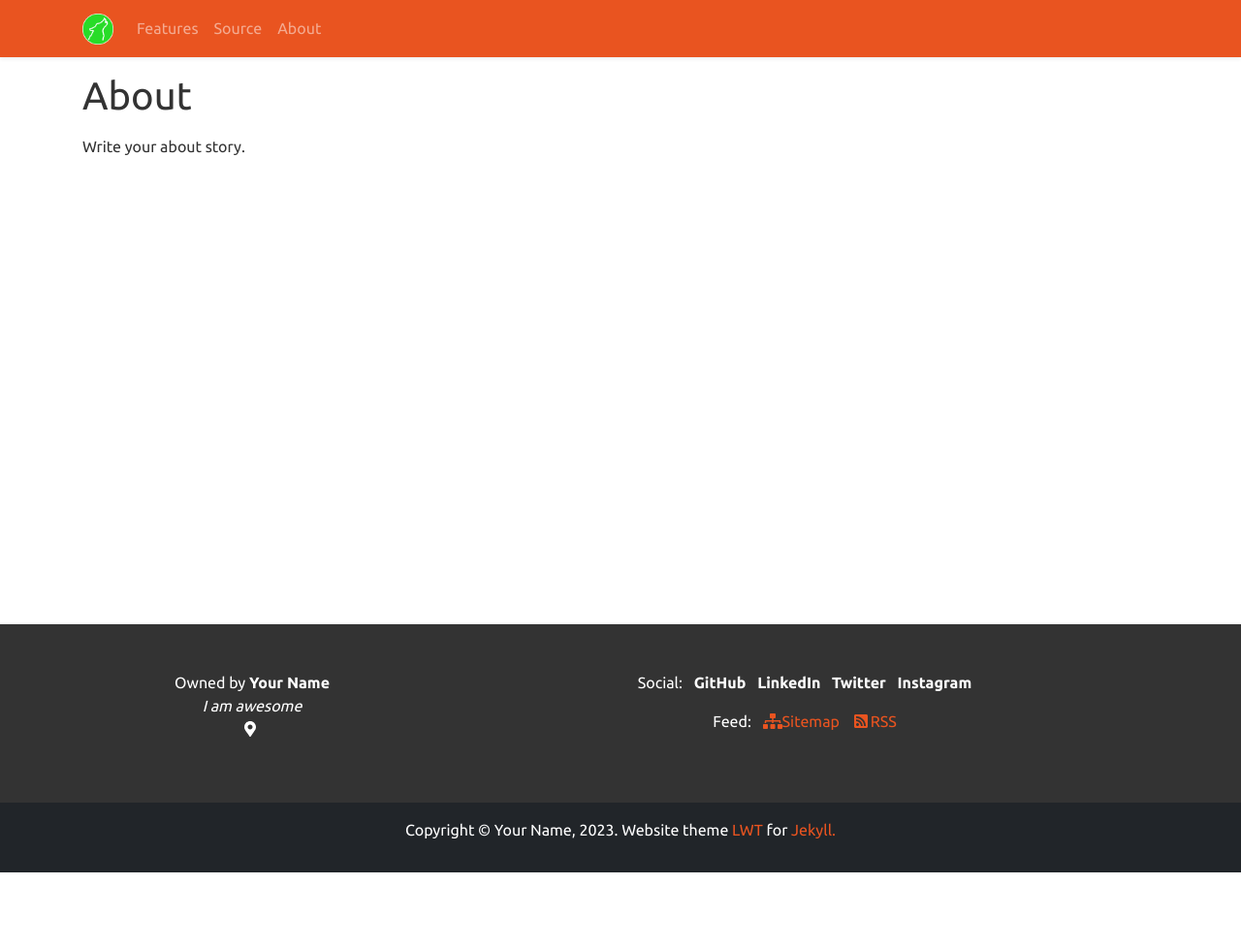
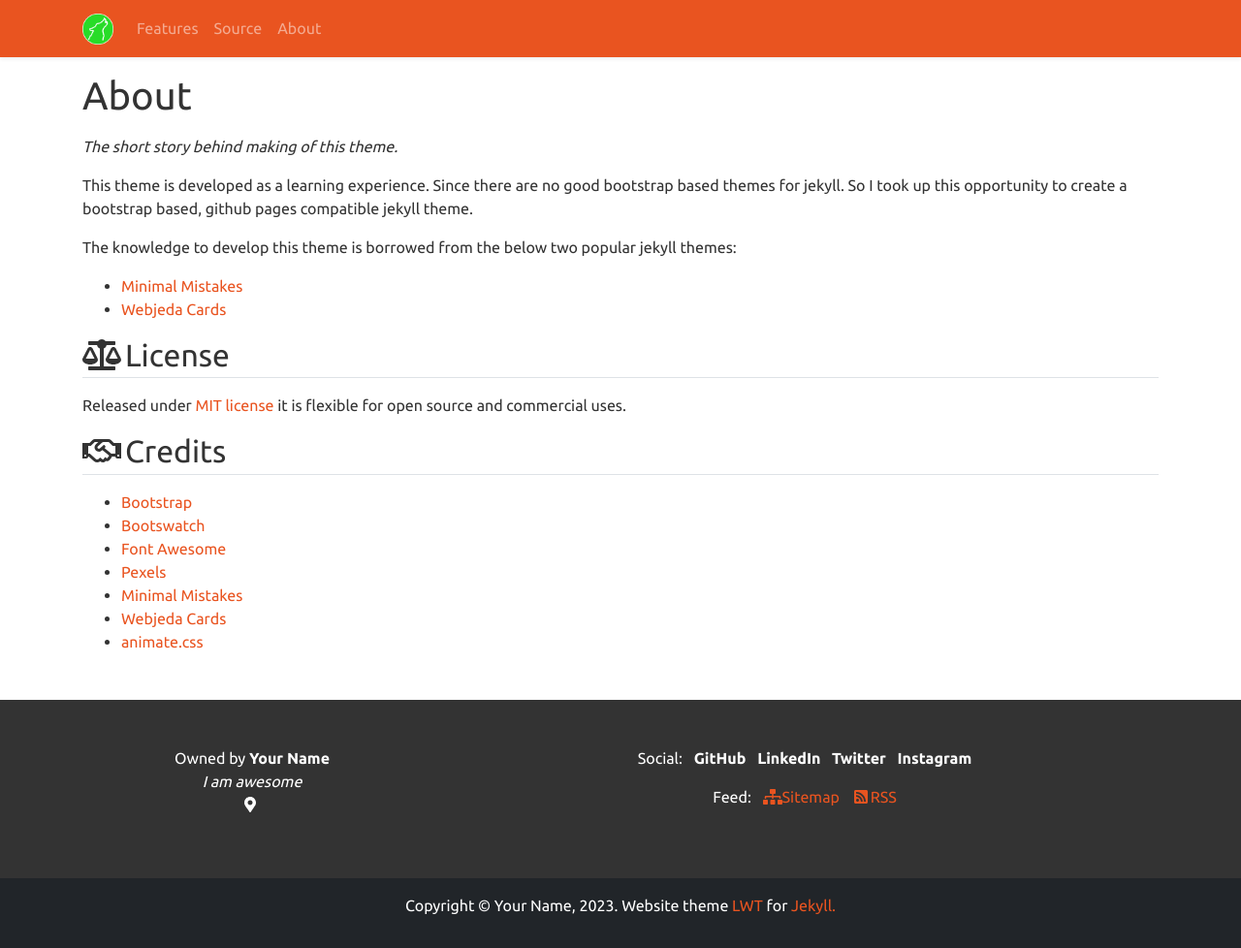
Before and after one commit to 0o9mVd5qF835M1C66LtB9iHQ1IrxpPPM7BXX33h/website, a Jekyll site: the page built from _pages/about.md, in a window 1280 px wide. Shown: the whole page at 97% size. Built offline with Jekyll 4.4.1, drawn with Linux system fonts in a browser that asks for light colours; before the commit the page ends 900 px from its top, so only the background shows below that.

Commit message:
Add files via upload

```diff
--- a/_pages/about.md
+++ b/_pages/about.md
@@ -4,4 +4,39 @@ title: "About"
 permalink: /about/
 ---
 
-Write your about story.
+_The short story behind making of this theme._
+
+This theme is developed as a learning experience.
+Since there are no good bootstrap based themes for jekyll.
+So I took up this opportunity to create a bootstrap based, github pages
+compatible jekyll theme.
+
+The knowledge to develop this theme is borrowed from the below two popular jekyll themes:
+
+- [Minimal Mistakes][5]
+- [Webjeda Cards][6]
+
+## <i class="fas fa-balance-scale"></i><span class="ml-1">License</span>
+
+Released under [MIT license][8] it is flexible for open source and commercial
+uses.
+
+## <i class="far fa-handshake"></i><span class="ml-1">Credits</span>
+
+- [Bootstrap][1]
+- [Bootswatch][2]
+- [Font Awesome][3]
+- [Pexels][4]
+- [Minimal Mistakes][5]
+- [Webjeda Cards][6]
+- [animate.css][7]
+
+<!-- links in this post -->
+[1]: https://getbootstrap.com/
+[2]: https://bootswatch.com/
+[3]: https://fontawesome.com/
+[4]: https://www.pexels.com/
+[5]: https://mmistakes.github.io/minimal-mistakes/
+[6]: https://webjeda.com/cards/
+[7]: https://daneden.github.io/animate.css/
+[8]: https://github.com/manid2/lone-wolf-theme/blob/master/LICENSE
```
Also changed, not shown: _pages/all-posts.md (added, +8 -0 lines), _pages/apps.md (added, +11 -0 lines), _pages/contribute.md (added, +123 -0 lines), _pages/dependencies.md (added, +65 -0 lines), _pages/features.md (+26 -1 lines), _pages/home.md (added, +98 -0 lines), _pages/search.md (added, +9 -0 lines), _pages/tags.md (added, +8 -0 lines), _pages/todo.md (added, +21 -0 lines), _pages/404.md (line endings or trailing spaces).
